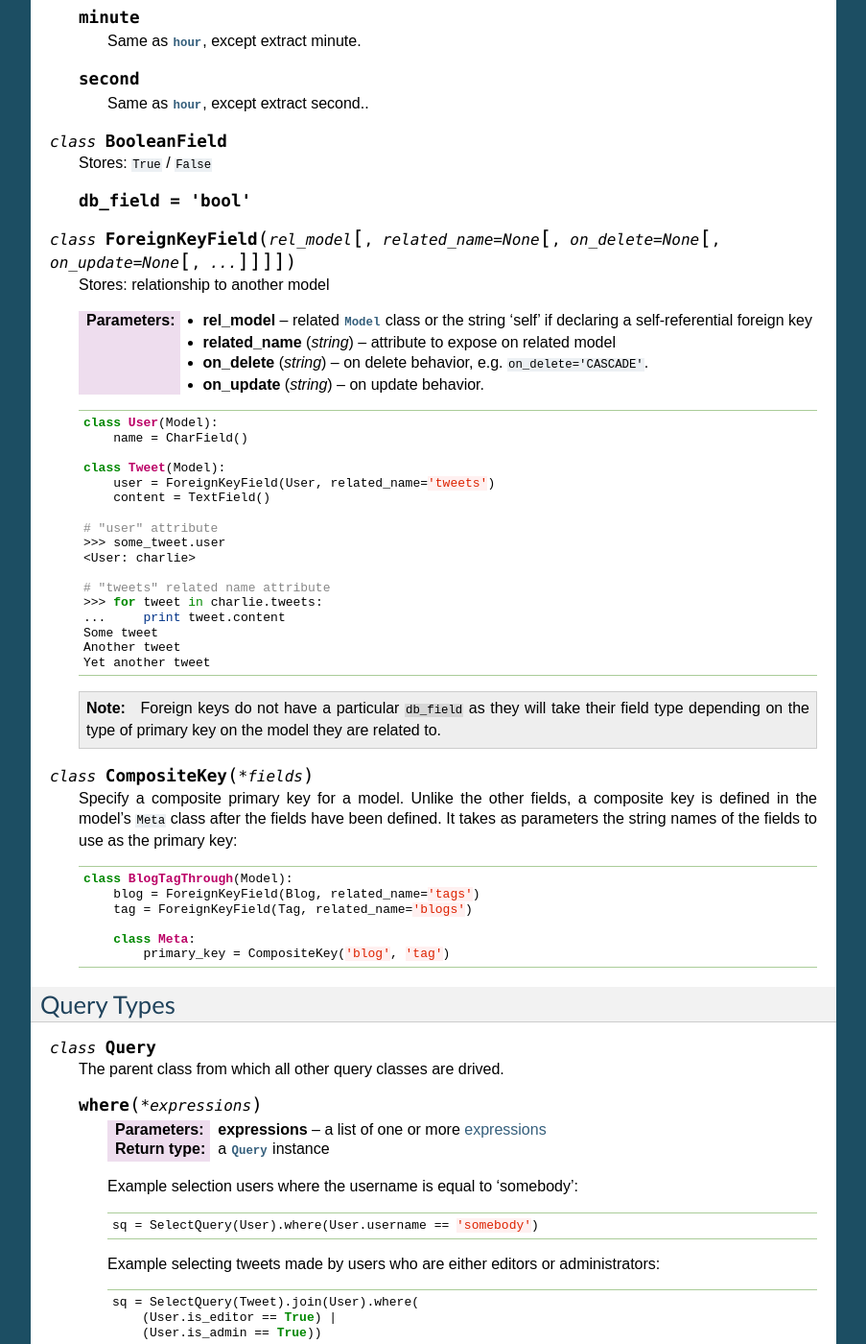
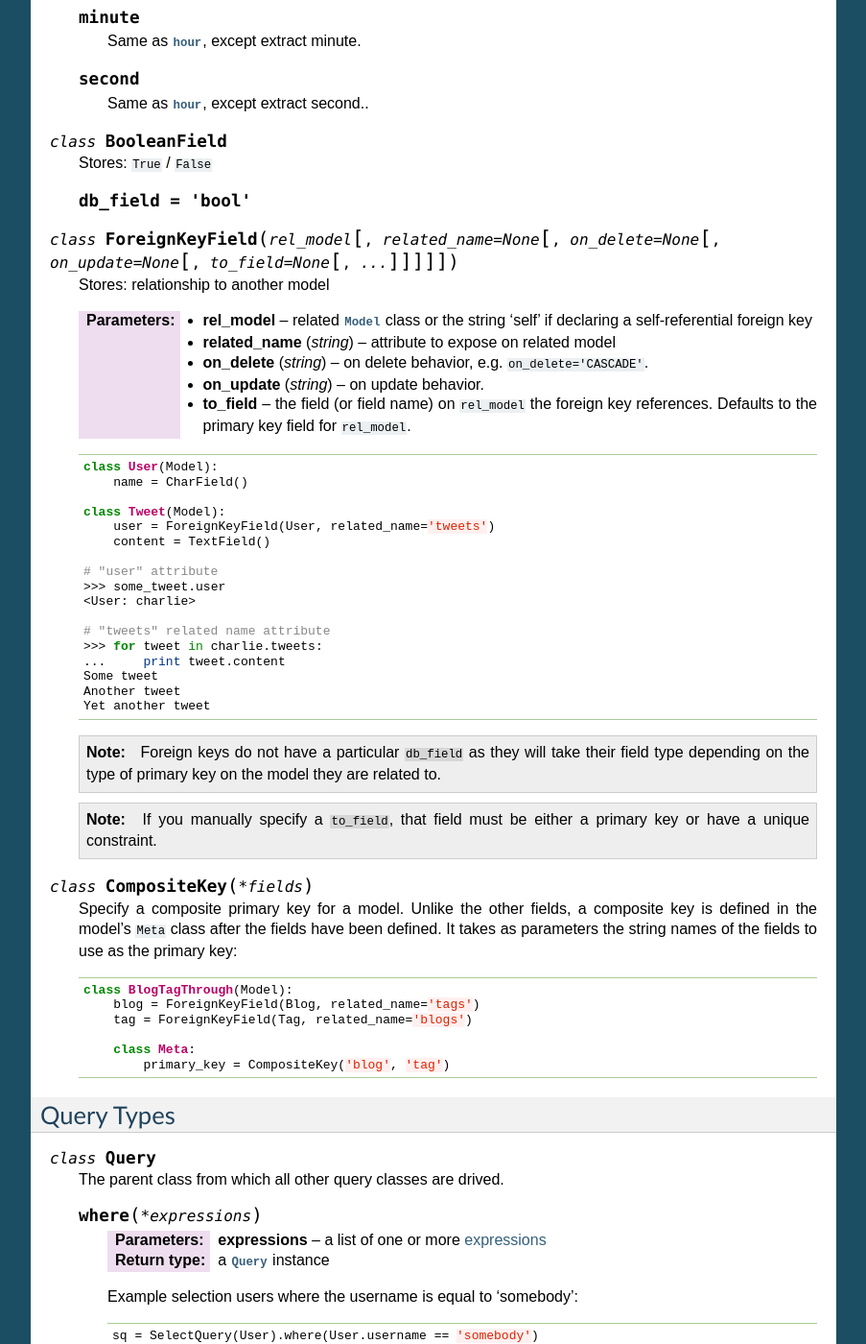
Before and after one commit to coleifer/peewee, a Sphinx documentation site: the page built from docs/peewee/api.rst, in a window 1280 px wide and 1400 px high, scrolled down 9850 px. Shown: the whole window at 96% size, without its empty margins (198-1101 px from the left). Built offline with Sphinx 7.4.7, drawn with Linux system fonts in a browser that asks for light colours.

Commit message:
Docs for to_field.

```diff
--- a/docs/peewee/api.rst
+++ b/docs/peewee/api.rst
@@ -577,7 +577,7 @@ Fields
 
     .. py:attribute:: db_field = 'bool'
 
-.. py:class:: ForeignKeyField(rel_model[, related_name=None[, on_delete=None[, on_update=None[, ...]]]])
+.. py:class:: ForeignKeyField(rel_model[, related_name=None[, on_delete=None[, on_update=None[, to_field=None[, ...]]]]])
 
     Stores: relationship to another model
 
@@ -586,6 +586,8 @@ Fields
     :param string related_name: attribute to expose on related model
     :param string on_delete: on delete behavior, e.g. ``on_delete='CASCADE'``.
     :param string on_update: on update behavior.
+    :param to_field: the field (or field name) on ``rel_model`` the foreign key
+        references. Defaults to the primary key field for ``rel_model``.
 
     .. code-block:: python
 
@@ -610,6 +612,9 @@ Fields
     .. note:: Foreign keys do not have a particular ``db_field`` as they will
         take their field type depending on the type of primary key on the model they are
         related to.
+
+    .. note:: If you manually specify a ``to_field``, that field must be either
+        a primary key or have a unique constraint.
 
 
 .. py:class:: CompositeKey(*fields)
```
Also changed, not shown: docs/peewee/models.rst (+17 -17 lines).
